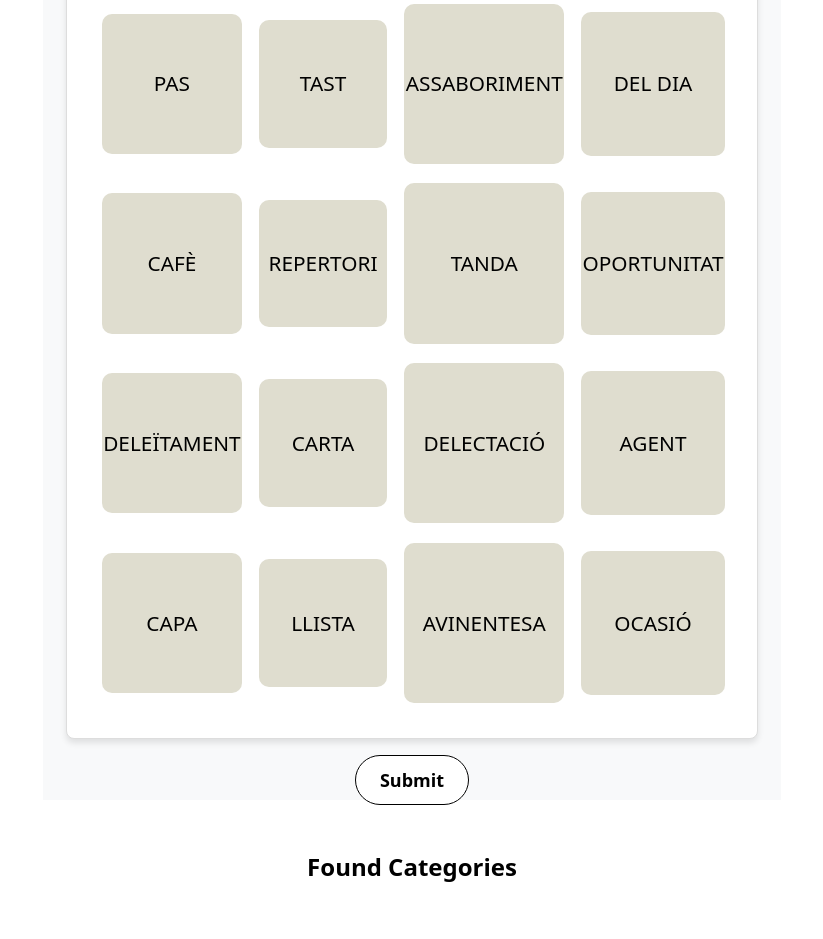
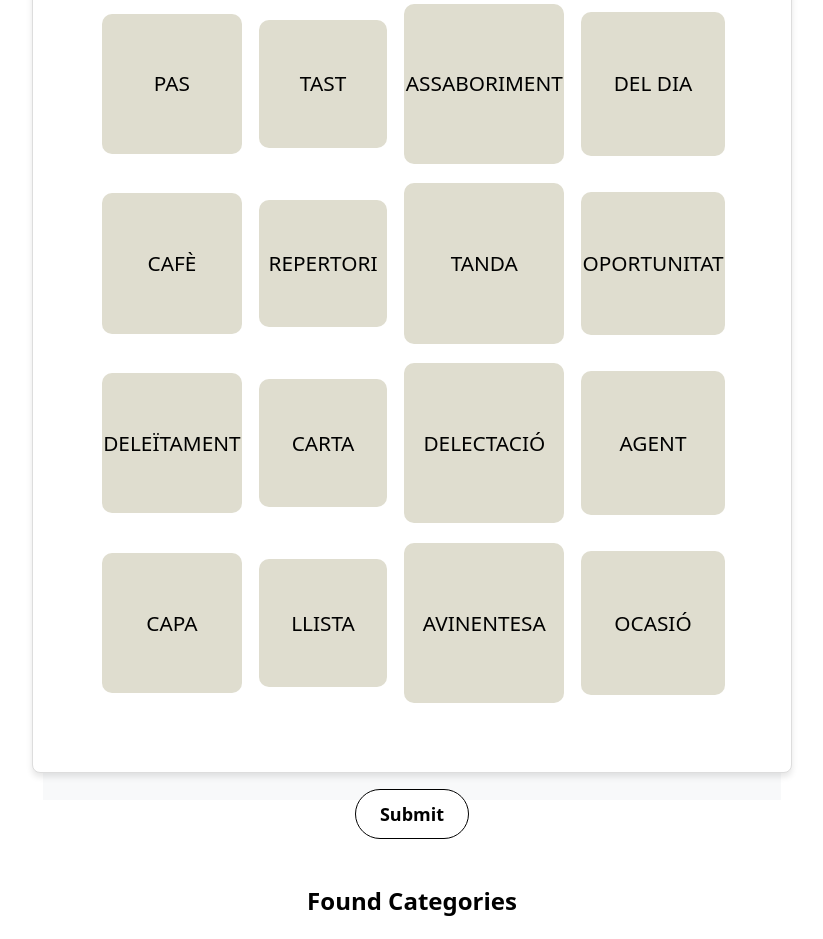
Before and after one commit to nmayol/connections, a React (Vite) app: page / in a window 1280 px wide. Shown: the whole page, without its empty margins (228-1051 px from the left). Before the commit the page ends 905 px from the top, so only its background shows below. Built offline with nearby package versions, Linux system fonts and the light colour scheme.

Commit message:
més padding

```diff
--- a/src/App.css
+++ b/src/App.css
@@ -69,7 +69,7 @@ body {
   grid-template-columns: repeat(4, 1fr); /* Fixed 4x4 grid */
   gap: calc(7px + 1vw); /* Responsive gap */
   background: white;
-  padding: 5%;
+  padding: 10%;
   border-radius: 8px;
   box-shadow: 0px 4px 6px rgba(0, 0, 0, 0.1);
   border: 1px solid #ddd;
```
